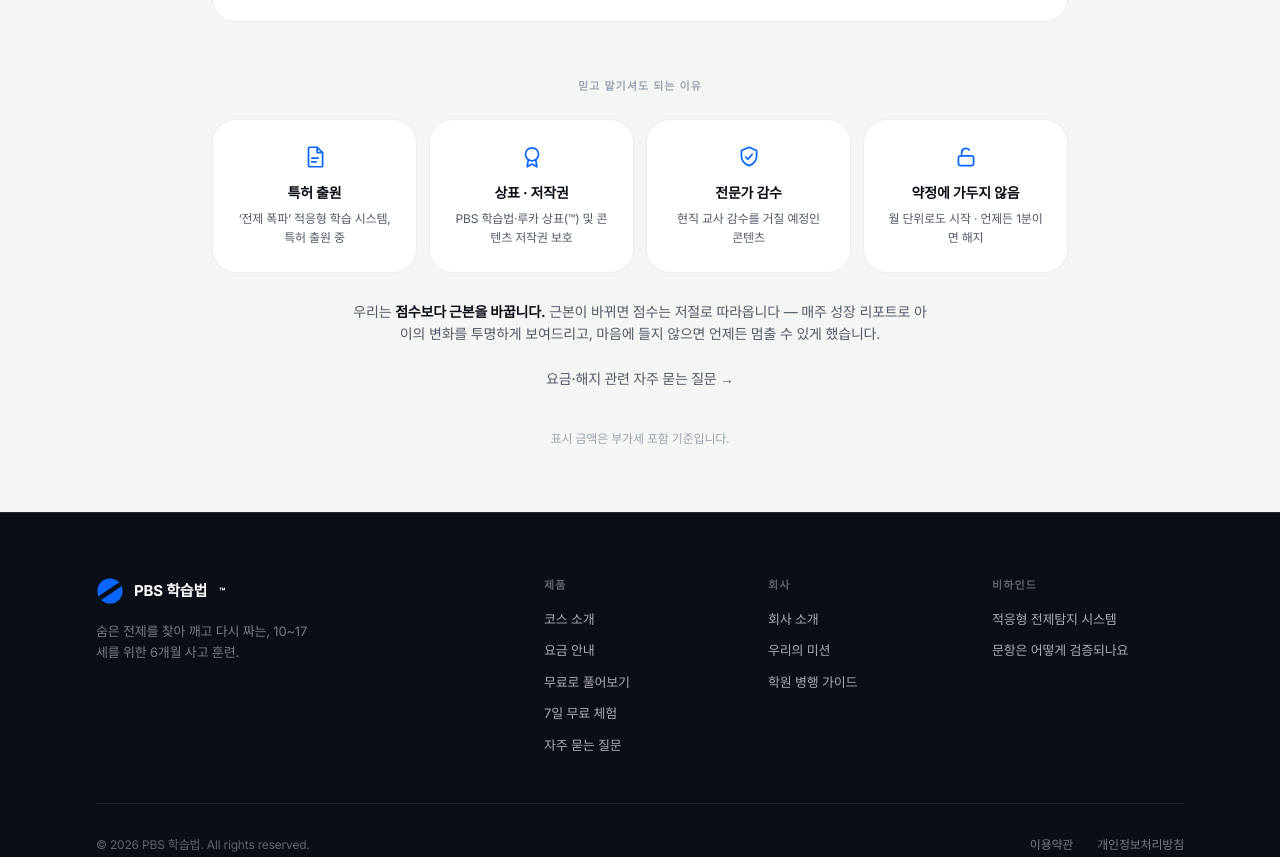
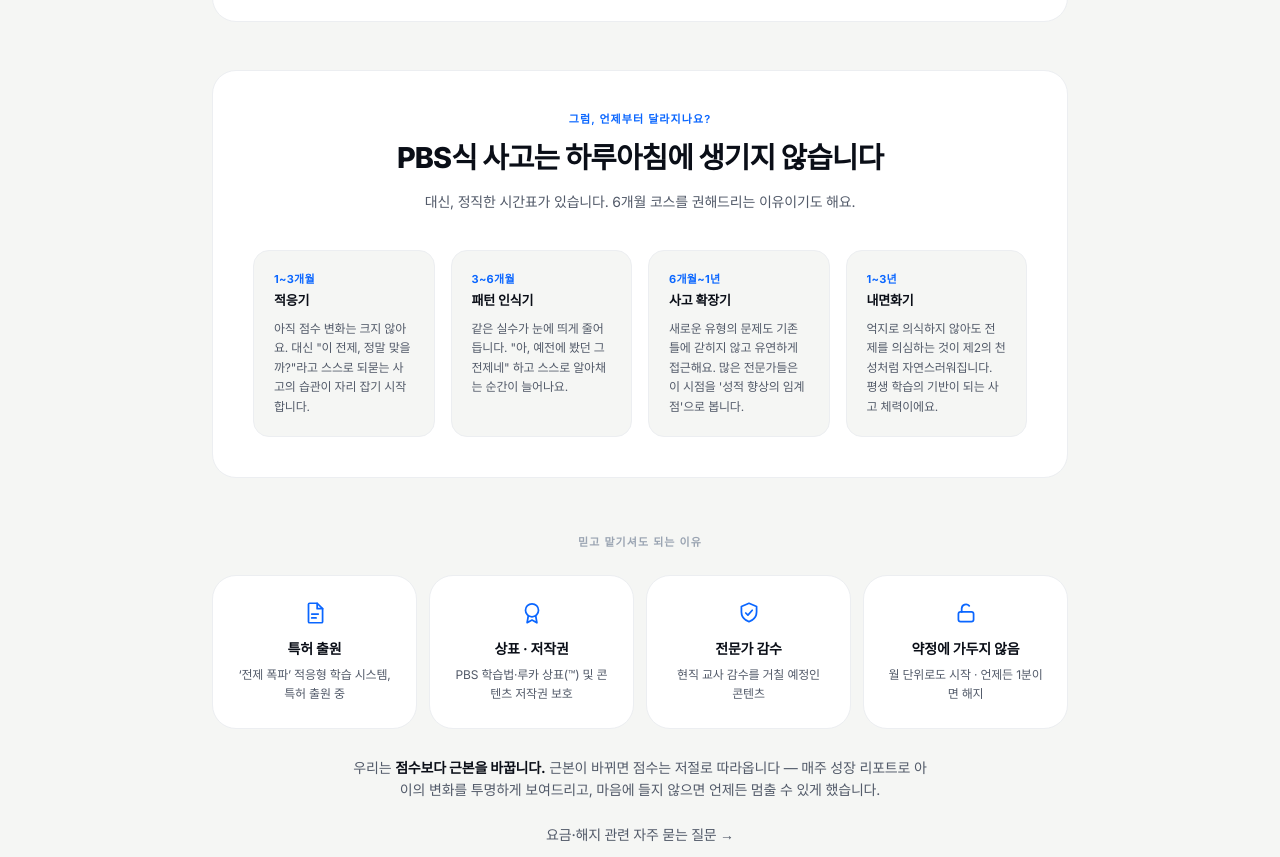
Before and after one commit to korahnchild-cmd/premise-learning, a plain HTML site: page pricing.html in a window 1280 px wide. Shown: the part 1921-2778 px from the top of the page. Drawn offline with nearby package versions, Linux system fonts and the light colour scheme; a web font is replaced by a local one.

Commit message:
feat: pricing/FAQ에 6개월~3년 성장 타임라인 콘텐츠 추가, 전체 페이지 푸터에 PBS 매거진 링크 추가

```diff
--- a/pricing.html
+++ b/pricing.html
@@ -155,6 +155,37 @@
     <p class="text-center text-[13px] text-body mt-6 max-w-xl mx-auto leading-relaxed">학원은 '무엇을 아는가'를 늘립니다. PBS 학습법은 '어떻게 생각하는가'를 바꿉니다. 둘은 경쟁이 아니라, 아이가 스스로 공부하게 만드는 <b class="text-ink">근본 한 축</b>을 채웁니다.</p>
   </div>
 
+  <!-- 성장 타임라인 -->
+  <div class="card p-7 md:p-10 mt-12">
+    <div class="text-center max-w-xl mx-auto">
+      <p class="text-[11px] font-semibold tracking-widest uppercase text-point mb-2">그럼, 언제부터 달라지나요?</p>
+      <h2 class="text-[1.4rem] md:text-[1.8rem] font-extrabold">PBS식 사고는 하루아침에 생기지 않습니다</h2>
+      <p class="mt-3 text-[13px] md:text-[14px] text-body leading-relaxed">대신, 정직한 시간표가 있습니다. 6개월 코스를 권해드리는 이유이기도 해요.</p>
+    </div>
+    <div class="grid sm:grid-cols-2 lg:grid-cols-4 gap-4 mt-9">
+      <div class="rounded-2xl bg-soft border border-line p-5">
+        <p class="text-[11px] font-bold text-point tracking-wide">1~3개월</p>
+        <p class="text-[13px] font-bold text-ink mt-1 mb-2">적응기</p>
+        <p class="text-[12px] text-body leading-relaxed">아직 점수 변화는 크지 않아요. 대신 "이 전제, 정말 맞을까?"라고 스스로 되묻는 사고의 습관이 자리 잡기 시작합니다.</p>
+      </div>
+      <div class="rounded-2xl bg-soft border border-line p-5">
+        <p class="text-[11px] font-bold text-point tracking-wide">3~6개월</p>
+        <p class="text-[13px] font-bold text-ink mt-1 mb-2">패턴 인식기</p>
+        <p class="text-[12px] text-body leading-relaxed">같은 실수가 눈에 띄게 줄어듭니다. "아, 예전에 봤던 그 전제네" 하고 스스로 알아채는 순간이 늘어나요.</p>
+      </div>
+      <div class="rounded-2xl bg-soft border border-line p-5">
+        <p class="text-[11px] font-bold text-point tracking-wide">6개월~1년</p>
+        <p class="text-[13px] font-bold text-ink mt-1 mb-2">사고 확장기</p>
+        <p class="text-[12px] text-body leading-relaxed">새로운 유형의 문제도 기존 틀에 갇히지 않고 유연하게 접근해요. 많은 전문가들은 이 시점을 '성적 향상의 임계점'으로 봅니다.</p>
+      </div>
+      <div class="rounded-2xl bg-soft border border-line p-5">
+        <p class="text-[11px] font-bold text-point tracking-wide">1~3년</p>
+        <p class="text-[13px] font-bold text-ink mt-1 mb-2">내면화기</p>
+        <p class="text-[12px] text-body leading-relaxed">억지로 의식하지 않아도 전제를 의심하는 것이 제2의 천성처럼 자연스러워집니다. 평생 학습의 기반이 되는 사고 체력이에요.</p>
+      </div>
+    </div>
+  </div>
+
   <!-- trust stack (환불 보증 대체) -->
   <div class="mt-14">
     <p class="text-center text-[11px] font-semibold tracking-widest uppercase text-faint mb-6">믿고 맡기셔도 되는 이유</p>
@@ -293,6 +324,7 @@
         <nav class="flex flex-col gap-3 text-[13px]">
           <a href="tech.html" class="hover:text-white transition">적응형 전제탐지 시스템</a>
           <a href="evals.html" class="hover:text-white transition">문항은 어떻게 검증되나요</a>
+          <a href="../../전제학습_magazine/index.html" class="hover:text-white transition">PBS 매거진</a>
         </nav>
       </div>
     </div>
```
Also changed, not shown: about.html (+1 -0 lines), academy-guide.html (+1 -0 lines), course.html (+1 -0 lines), demo.html (+1 -0 lines), evals.html (+1 -0 lines), faq.html (+2 -0 lines), index.html (+1 -0 lines), mission.html (+1 -0 lines), onboarding.html (+1 -0 lines), privacy.html (+1 -0 lines), tech.html (+1 -0 lines), terms.html (+1 -0 lines).
